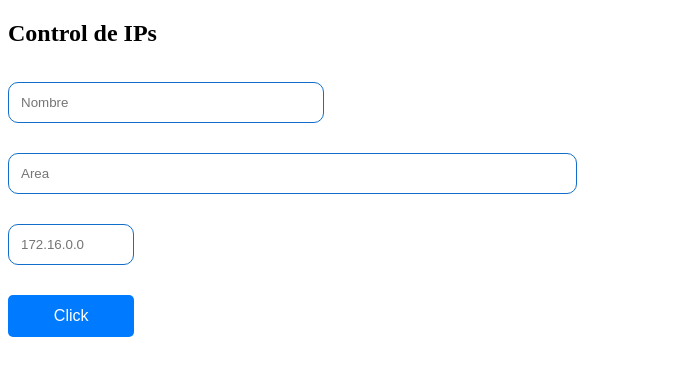
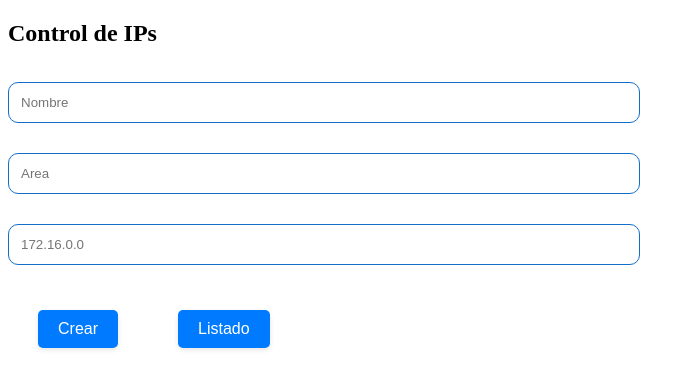
Before and after one commit to lumiiidev/project-angular, an Angular app: page /usuarios/crear in a window 1280 px wide. Shown: the top 388 px of the page, without its empty margins (0-695 px from the left). Built offline with nearby package versions, Linux system fonts and the light colour scheme.

Commit message:
Cambios en el CSS de Botones

```diff
--- a/src/app/forms/forms.component.css
+++ b/src/app/forms/forms.component.css
@@ -1,33 +1,4 @@
-/* General Styles */
-body {
-    font-family: Arial, sans-serif;
-    background-color: #e9ecef;
-    display: flex;
-    justify-content: left;
-    align-items: left;
-    height: 100vh;
-    margin: 20;
-}
-
-/* Form Container */
-form {
-    background: #ffffff;
-    padding: 30px;
-    border-radius: 10px;
-    box-shadow: 0 4px 10px rgba(0, 0, 0, 0.2);
-    width: 350px;
-    text-align: center;
-}
-
-/* Form Title */
-h1 {
-    font-size: 22px;
-    margin-bottom: 15px;
-    color: #495057;
-}
-
-/* Input Fields
-input[type="text"] {
+.nombre {
     width: 50%;
     padding: 12px;
     margin: 15px 0;
@@ -37,24 +8,8 @@ input[type="text"] {
     transition: border-color 0.2s;
 }
 
-input[type="text"]:focus {
-    border-color: #007bff;
-    outline: none;
-    box-shadow: 0 0 5px rgba(0, 123, 255, 0.5);
-}*/
-
-.nombre {
-    width: 25%;
-    padding: 12px;
-    margin: 15px 0;
-    border: 1px solid #126eca;
-    border-radius: 10px;
-    box-sizing: border-box;
-    transition: border-color 0.2s;
-}
-
 .area {
-    width: 45%;
+    width: 50%;
     padding: 12px;
     margin: 15px 0;
     border: 1px solid #126eca;
@@ -65,7 +20,7 @@ input[type="text"]:focus {
 
 /* Unique styles for the special box */
 .ip {
-    width: 10%;
+    width: 50%;
     padding: 12px;
     margin: 15px 0;
     border: 1px solid #126eca;
@@ -75,19 +30,33 @@ input[type="text"]:focus {
 }
 
 
-/* Button Styling */
-button {
-    background-color: #007bff;
-    color: white;
-    padding: 12px 20px;
-    border: none;
-    border-radius: 5px;
-    font-size: 16px;
-    cursor: pointer;
-    margin-top: 15px;
-    width: 10%;
+.styled-button {
+    display: flex; /* Ensures Flexbox layout for buttons */
+    justify-content:space-between; /* Centers the buttons */
+    flex-direction: column;
+    gap: 20px; /* Adds space between buttons */
+    margin: 30px; /* Adds space around the button group */
+    background-color: #007bff; /* Matches the table header color */
+    color: white; /* White text for contrast */
+    border: none; /* Removes default borders */
+    border-radius: 5px; /* Smooth rounded corners */
+    padding: 10px 20px; /* Comfortable button size */
+    cursor: pointer; /* Adds a pointer cursor */
+    font-family: Arial, sans-serif; /* Matches table font */
+    font-size: 16px; /* Matches table text size */
+    box-shadow: 0 2px 5px rgba(0, 0, 0, 0.1); /* Subtle shadow */
+    transition: transform 0.2s ease-in-out, background-color 0.3s ease; /* Adds hover effects */
 }
 
-button:hover {
-    background-color: #0056b3;
+.styled-button:hover {
+    background-color: #0056b3; /* Slightly darker shade on hover */
+    transform: scale(1.05); /* Makes the button pop on hover */
 }
+
+.button-colum{
+    display: flex;
+    flex-direction: row;
+    /* justify-content:center; */
+    justify-content: flex-start;
+    align-items: stretch;
+}
--- a/src/app/forms/forms.component.html
+++ b/src/app/forms/forms.component.html
@@ -1,9 +1,16 @@
 <h2>Control de IPs</h2>
 <div>
-    <input class="nombre" id="nombre" name="nombre" [(ngModel)]="nombreValor" placeholder="Nombre" type="text"><br>
-    <input class="area" id="area" name="area" [(ngModel)]="areaValor" placeholder="Area" type="text"><br>
-    <input class="ip" id="ip_address" name="ip_address" [(ngModel)]="ip_address" placeholder="172.16.0.0" type="text"><br>
-    <button (click)="clickValor()">Click</button>
+    <div>
+        <input class="nombre" id="nombre" name="nombre" [(ngModel)]="nombreValor" placeholder="Nombre" type="text"><br>
+        <input class="area" id="area" name="area" [(ngModel)]="areaValor" placeholder="Area" type="text"><br>
+        <input class="ip" id="ip_address" name="ip_address" [(ngModel)]="ip_address" placeholder="172.16.0.0" type="text"><br>
+    </div>
+    <div class="button-colum">
+        <button class="styled-button" (click)="clickValor()">Crear</button>
+
+        <button class="styled-button" routerLink="/usuarios">Listado</button>
+    </div>
+
     <div>
         {{mensajeError}}
     </div>
--- a/src/app/forms/forms.component.ts
+++ b/src/app/forms/forms.component.ts
@@ -2,10 +2,11 @@ import { CommonModule } from '@angular/common';
 import { Component, inject } from '@angular/core';
 import { FormsModule } from '@angular/forms';
 import { EnviandoDatosService } from '../servicios/envido-datos.service';
+import { RouterModule } from '@angular/router';
 
 @Component({
   selector: 'app-forms',
-  imports: [CommonModule, FormsModule],
+  imports: [CommonModule, FormsModule, RouterModule],
   templateUrl: './forms.component.html',
   styleUrl: './forms.component.css'
 })
--- a/src/app/usuarios/usuarios.component.css
+++ b/src/app/usuarios/usuarios.component.css
@@ -0,0 +1,112 @@
+/* General Styles */
+body {
+    font-family: Arial, sans-serif;
+    background-color: #e9ecef;
+    display: flex;
+    justify-content: left;
+    align-items: left;
+    height: 100vh;
+    margin: 20;
+}
+
+/* Form Container */
+form {
+    background: #ffffff;
+    padding: 30px;
+    border-radius: 10px;
+    box-shadow: 0 4px 10px rgba(0, 0, 0, 0.2);
+    width: 350px;
+    text-align: center;
+}
+
+/* Form Title */
+h1 {
+    font-size: 22px;
+    margin-bottom: 15px;
+    color: #4e1894;
+}
+
+
+.nombre {
+    width: 100%;
+    padding: 12px;
+    margin: 15px 0;
+    border: 1px solid #126eca;
+    border-radius: 10px;
+    box-sizing: border-box;
+    transition: border-color 0.2s;
+}
+
+.area {
+    width: 100%;
+    padding: 12px;
+    margin: 15px 0;
+    border: 1px solid #126eca;
+    border-radius: 10px;
+    box-sizing: border-box;
+    transition: border-color 0.2s;
+}
+
+/* Unique styles for the special box */
+.ip {
+    width: 100%;
+    padding: 12px;
+    margin: 15px 0;
+    border: 1px solid #126eca;
+    border-radius: 10px;
+    box-sizing: border-box;
+    transition: border-color 0.2s;
+}
+
+.button-container {
+    display: flex; /* Ensures Flexbox layout for buttons */
+    justify-content: space-between; /* Centers the buttons */
+    flex-direction: column;
+    gap: 20px; /* Adds space between buttons */
+    margin: 30px; /* Adds space around the button group */
+}
+
+.styled-button {
+    background-color: #007bff; /* Matches the table header color */
+    color: white; /* White text for contrast */
+    border: none; /* Removes default borders */
+    border-radius: 5px; /* Smooth rounded corners */
+    padding: 10px 20px; /* Comfortable button size */
+    cursor: pointer; /* Adds a pointer cursor */
+    font-family: Arial, sans-serif; /* Matches table font */
+    font-size: 16px; /* Matches table text size */
+    box-shadow: 0 2px 5px rgba(0, 0, 0, 0.1); /* Subtle shadow */
+    transition: transform 0.2s ease-in-out, background-color 0.3s ease; /* Adds hover effects */
+}
+
+.styled-button:hover {
+    background-color: #0056b3; /* Slightly darker shade on hover */
+    transform: scale(1.05); /* Makes the button pop on hover */
+}
+
+.styled-table {
+    width: 80%; /* Adjust table width */
+    margin: 20px auto; /* Center table */
+    border-collapse: collapse; /* Remove gaps between borders */
+    font-family: Arial, sans-serif;
+    font-size: 16px;
+    text-align: left;
+  }
+
+  .styled-table thead tr {
+    background-color: #007bff; /* Blue header */
+    color: white; /* White text */
+  }
+
+  .styled-table th, .styled-table td {
+    border: 1px solid #dddddd; /* Light gray borders */
+    padding: 12px 15px; /* Cell padding */
+  }
+
+  .styled-table tbody tr:nth-child(even) {
+    background-color: #f3f3f3; /* Light gray for even rows */
+  }
+
+  .styled-table tbody tr:hover {
+    background-color: #f1f1f1; /* Hover effect */
+  }
--- a/src/app/usuarios/usuarios.component.html
+++ b/src/app/usuarios/usuarios.component.html
@@ -1,7 +1,6 @@
 <h2>Listado de Usuarios</h2>
-
-<a href="">crear</a>
-<table border="1" cellpadding="8" cellspacing="0">
+<button class="styled-button" routerLink="/usuarios/crear">Crear</button>
+<table class="styled-table" border="1" cellpadding="8" cellspacing="0">
   <thead>
     <tr>
       <th>Nombre</th>
--- a/src/app/usuarios/usuarios.component.ts
+++ b/src/app/usuarios/usuarios.component.ts
@@ -1,11 +1,12 @@
 import { Component, inject, OnInit } from '@angular/core';
 import { CommonModule } from '@angular/common';
 import { EnviandoDatosService } from '../servicios/envido-datos.service';
+import { RouterModule } from '@angular/router';
 
 @Component({
   selector: 'app-usuarios',
   standalone: true,
-  imports: [CommonModule],
+  imports: [CommonModule, RouterModule],
   templateUrl: './usuarios.component.html',
   styleUrls: ['./usuarios.component.css']
 })
```
